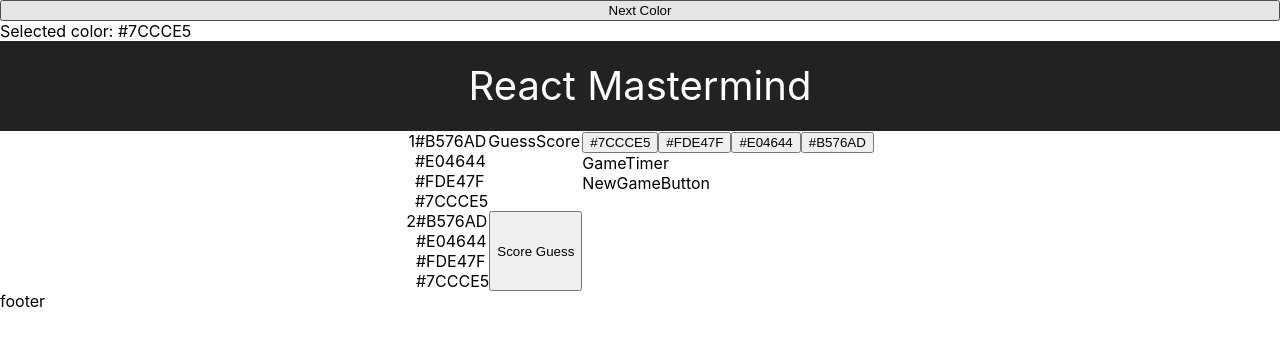
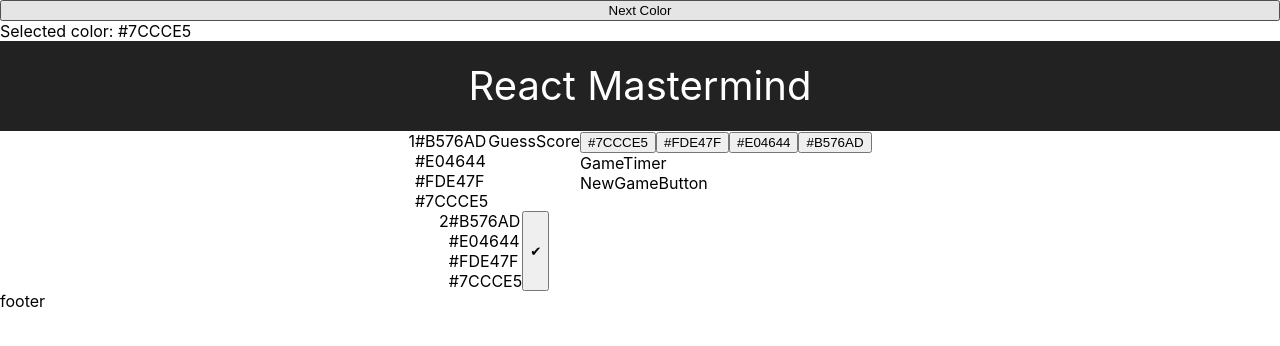
Before and after one commit to code-v1/master_mind, a React (Create React App) app: page / in a window 1280 px wide. Shown: the top 346 px of the page. Built offline with nearby package versions, Linux system fonts and the light colour scheme.

Commit message:
btn styling

```diff
--- a/src/components/ScoreButton/ScoreButton.jsx
+++ b/src/components/ScoreButton/ScoreButton.jsx
@@ -1,9 +1,10 @@
 
 import React from 'react';
+import styles from './ScoreButton.module.css';
 
 const ScoreButton = (props) => (
-  <button>
-    Score Guess
+  <button className={`${styles.button} brn btn-default`}>
+  ✔
   </button>
 );
 
--- /dev/null
+++ b/src/components/ScoreButton/ScoreButton.module.css
@@ -0,0 +1,3 @@
+.button {
+    padding: 2px 6px;
+}
```
